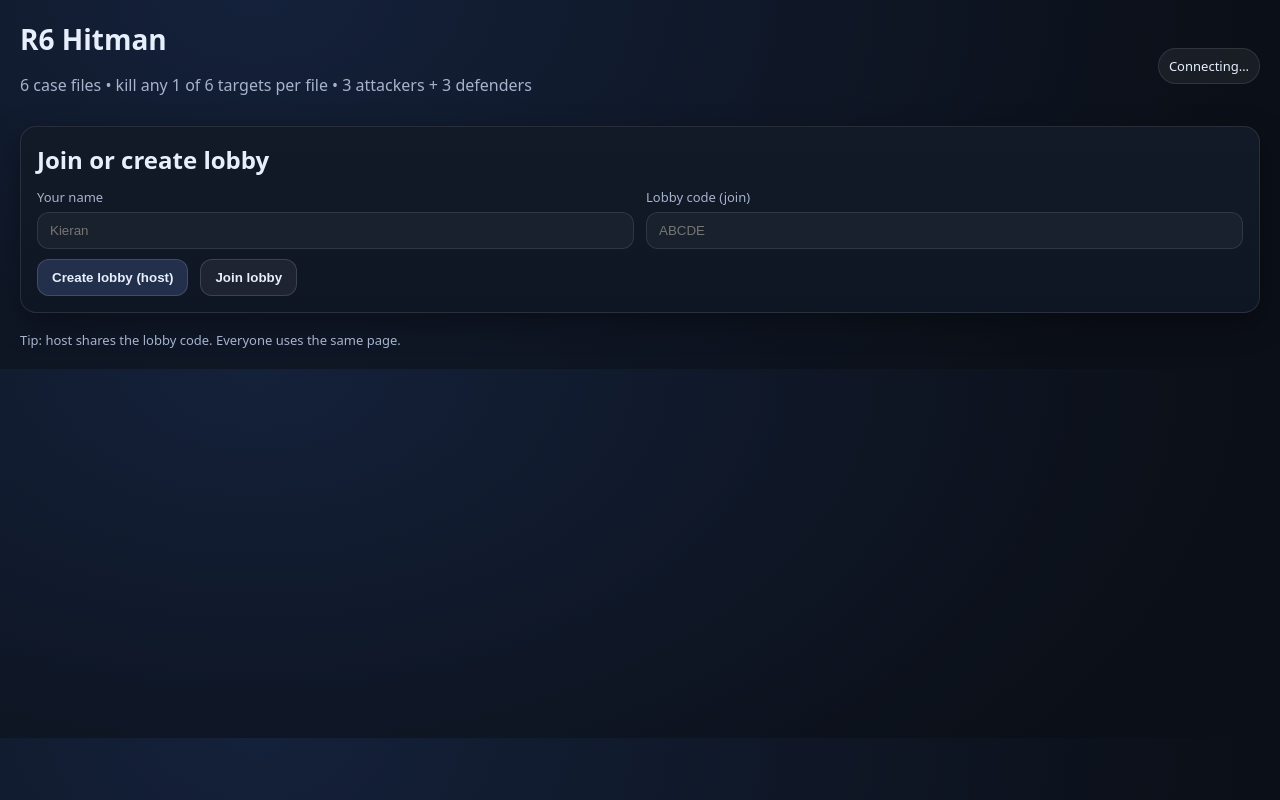
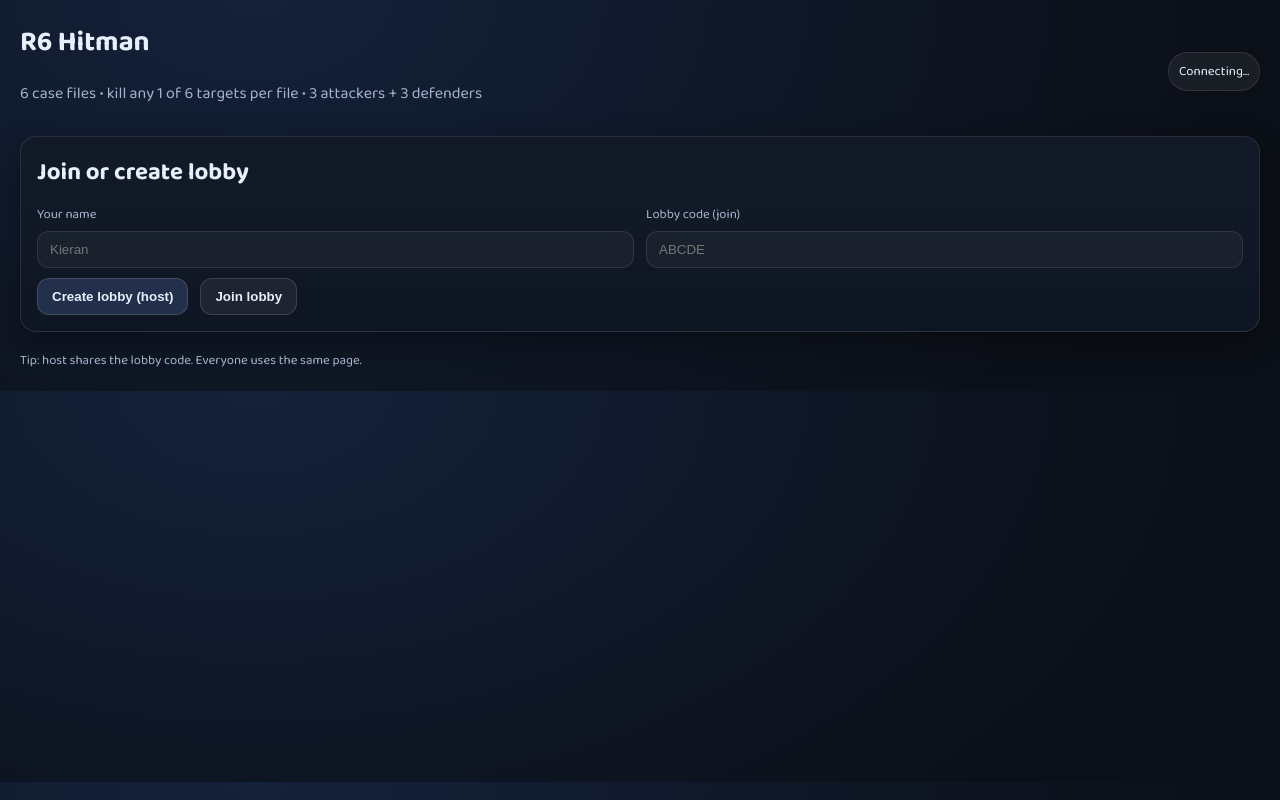
Before and after one commit to pixelgglitch/R6-Hitman, a Flask app: page / in a window 1280 px wide. Run offline with Flask 3, Linux system fonts and the light colour scheme; some libraries are stand-ins or nearby versions.

Commit message:
Apply bubbly body font and green highlights

```diff
--- a/static/style.css
+++ b/static/style.css
@@ -1,4 +1,4 @@
-@import url("https://fonts.googleapis.com/css2?family=Bangers&display=swap");
+@import url("https://fonts.googleapis.com/css2?family=Bangers&family=Baloo+2:wght@400;600;700&display=swap");
 
 :root {
   --bg: #0b0f17;
@@ -18,7 +18,7 @@
 * { box-sizing: border-box; }
 body {
   margin: 0;
-  font-family: ui-sans-serif, system-ui, -apple-system, Segoe UI, Roboto, Arial;
+  font-family: "Baloo 2", "Comic Sans MS", "Comic Neue", "Trebuchet MS", sans-serif;
   background: radial-gradient(1000px 600px at 20% 0%, #14213a, var(--bg));
   color: var(--text);
 }
@@ -124,7 +124,7 @@ button:disabled {
   line-height: 1.4;
 }
 .caseIntroText .targetName {
-  color: var(--poster-red);
+  color: var(--poster-green);
   font-weight: 900;
 }
 .caseBadge {
@@ -176,7 +176,7 @@ button:disabled {
   font-weight: 600;
 }
 .reqKeyword {
-  color: #1b6fd8;
+  color: var(--poster-green);
   font-weight: 900;
   text-transform: uppercase;
 }
```
